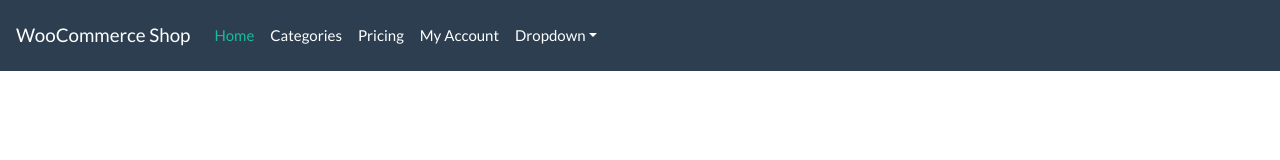
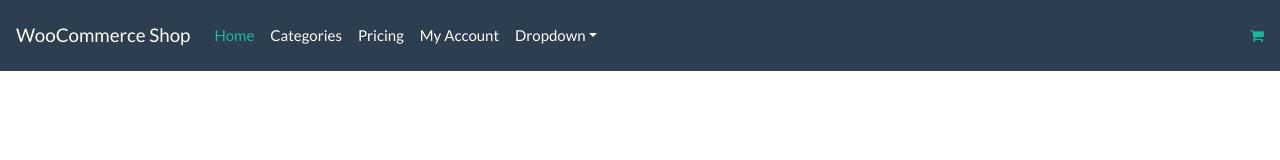
Before and after one commit to ebisLab/woo-me, a Next.js app: page /product in a window 1280 px wide. Shown: the top 160 px of the page. Built offline with nearby package versions, Linux system fonts and the light colour scheme.

Commit message:
cart icon implemented

```diff
--- a/components/Layout.js
+++ b/components/Layout.js
@@ -8,6 +8,7 @@ const Layout =(props)=>{
             <div>
             <Head>
                 <title>WooCommerce React Theme</title>
+                <link rel="stylesheet" href="https://stackpath.bootstrapcdn.com/font-awesome/4.7.0/css/font-awesome.min.css"/>
                 <link rel="stylesheet" href="https://bootswatch.com/4/flatly/bootstrap.min.css"/>
 
             </Head>
--- a/components/Navigation.js
+++ b/components/Navigation.js
@@ -1,4 +1,5 @@
 import Link from 'next/link';
+import CartIcon from './cart/CartIcon';
 const Navigation =()=>{
 return (
 <nav className="navbar navbar-expand-lg navbar-dark bg-primary">
@@ -38,6 +39,7 @@ return (
       </div>
     </li>
   </ul>
+  <CartIcon />
 
 </div>
 
--- /dev/null
+++ b/components/cart/CartIcon.js
@@ -0,0 +1,29 @@
+import {useContext} from 'react'
+import {AppContext} from '../context/AppContext'
+import Link from 'next/link'
+
+const CartIcon =()=>{
+    const [cart, setCart]=useContext(AppContext);
+    const productsCount = (null !== cart && Object.keys(cart).length)? cart.totalProductsCount:'';
+    const totalPrice = (null !== cart && Object.keys(cart).length)? cart.totalProductsPrice:'';
+
+
+    return(
+        <>
+        <Link href="/cart">
+            <a>
+                <div className="woo-next-cart-wrap">
+                    {totalPrice? <span>{totalPrice.toFixed(2)}</span>:''}
+                    <span className="woo-next-cart-icon-container">
+                        <i className="fa fa-shopping-cart woo-next-cart-icon">
+                            {productsCount? <span className="woo-next-cart-count">{productsCount}</span>:''}
+                        </i>
+                    </span>
+                </div>
+            </a>
+        </Link>
+        </>
+    )
+}
+
+export default CartIcon
```
Also changed, not shown: pages/cart.js (added).
